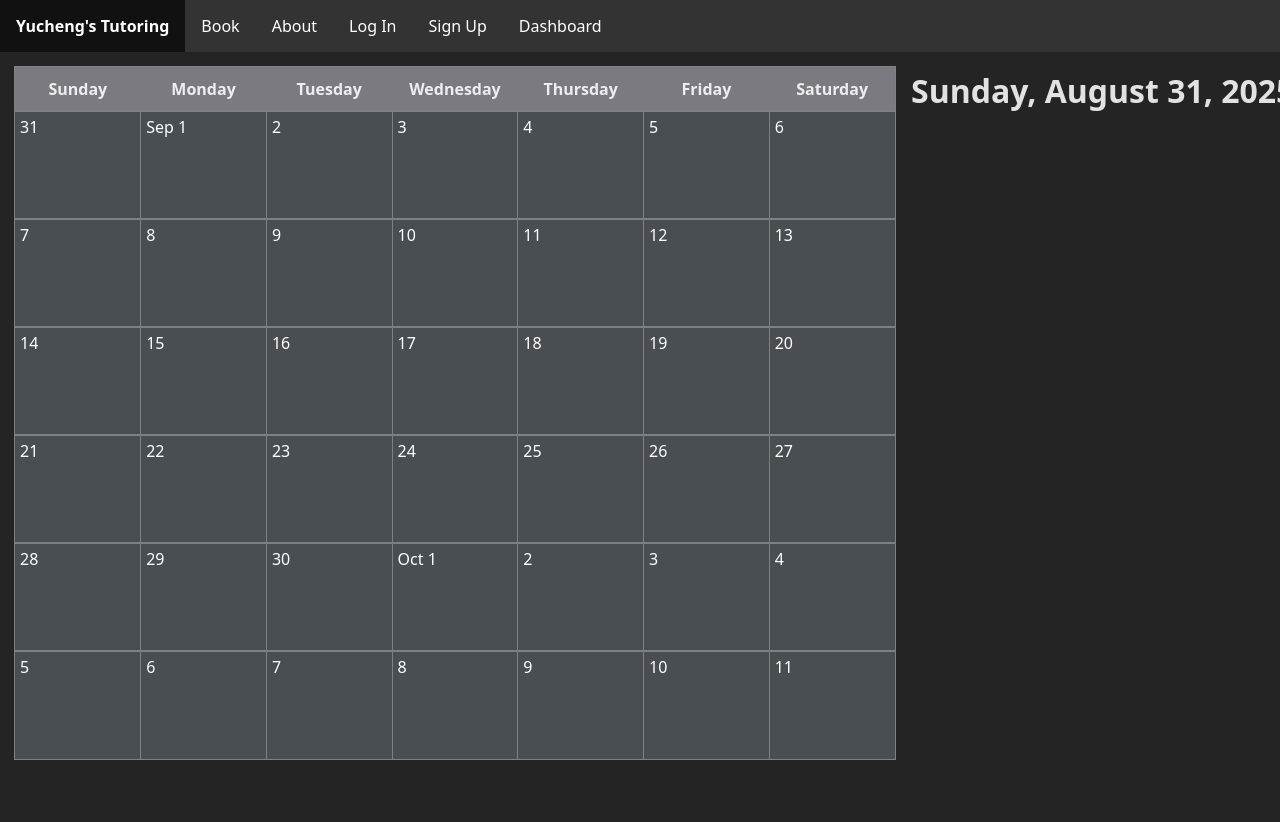
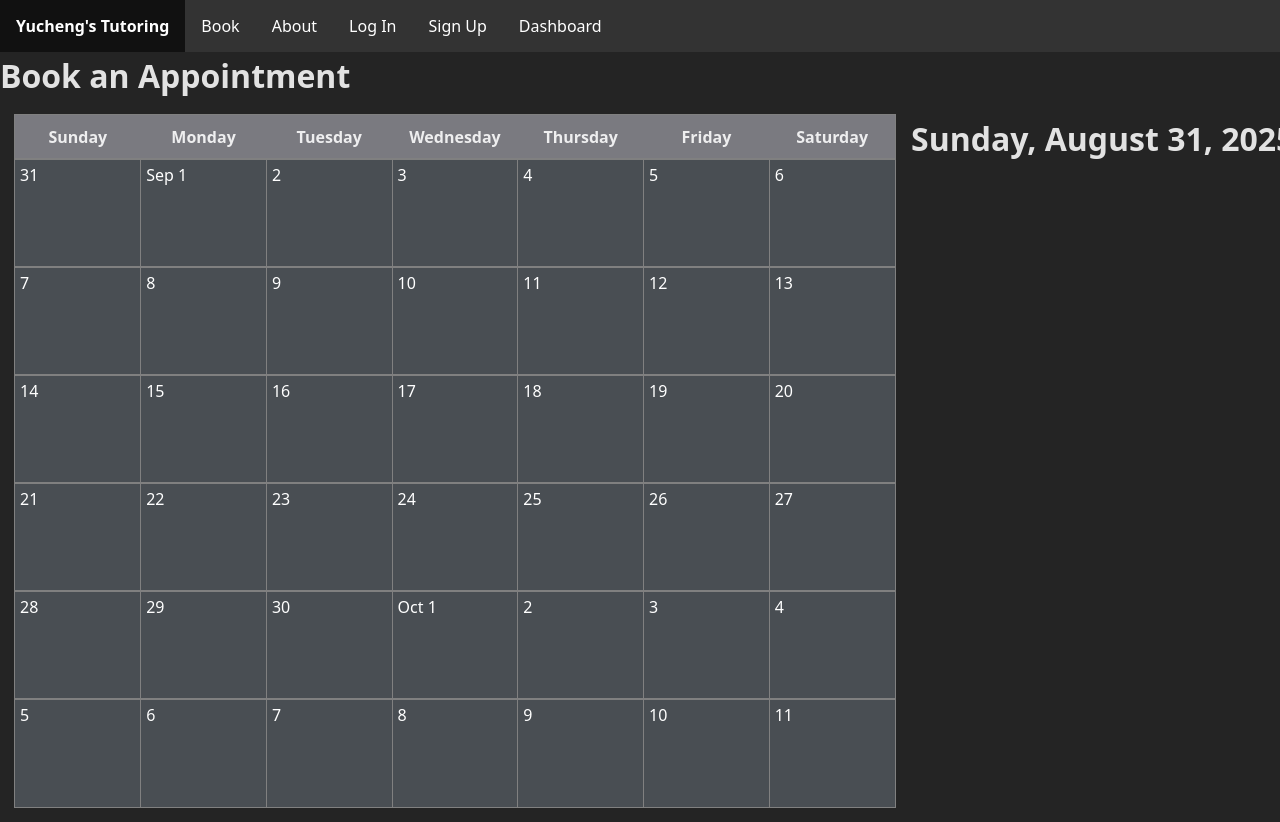
Before and after one commit to BlakeDiaz/tutoring_website, a React (Vite) app in the folder frontend/: page /book/2025-08-31 in a window 1280 px wide. Before the commit the page ends 800 px from the top, so only its background shows below. Built offline with nearby package versions, Linux system fonts and the light colour scheme; no server answers.

Commit message:
Highlight last clicked cell in calendar
The last cell clicked on the calendar in the booking page is now highlighted until a new cell is clicked.

```diff
--- a/frontend/src/Calendar.css
+++ b/frontend/src/Calendar.css
@@ -52,6 +52,10 @@ table.calendar > tbody > tr > td > a:hover {
     background-color: rgb(63, 64, 64);
 }
 
+table.calendar > tbody > tr > td > a.last-clicked {
+    background-color: rgb(28, 30, 32);
+}
+
 /* Calendar and AppointmentList positioning */
 .calendar-wrapper {
     overflow-x: auto;
--- a/frontend/src/Calendar.tsx
+++ b/frontend/src/Calendar.tsx
@@ -1,5 +1,5 @@
-import { type JSX } from "react";
-import { type Date, getDate, getCalendarDates, getAbbreviatedMonthString, dateToString } from "./dates";
+import { useState, type JSX } from "react";
+import { type Date, getDate, getCalendarDates, getAbbreviatedMonthString, dateToString, compareDates } from "./dates";
 import SiteNavbar from "./SiteNavbar";
 import { Link, Outlet } from "react-router";
 import "./Calendar.css";
@@ -7,19 +7,20 @@ import "./Calendar.css";
 const WEEK_COUNT = 6;
 
 function Calendar() {
-  return (
-    <div>
-      <SiteNavbar />
-      <div className="calendar-wrapper">
-        <div className="calendar-layout">
-          <div className="calendar-pane">{renderCalendar()}</div>
-          <div className="appointment-list-pane">
-            <Outlet />
-          </div>
-        </div>
-      </div>
-    </div>
-  );
+  const [last_clicked_link_date, setLastClickedLinkDate] = useState<Date>();
+
+  function getCalenderLinkClassName(date: Date) {
+    if (last_clicked_link_date === undefined) {
+      return "";
+    }
+    if (compareDates(last_clicked_link_date, date) !== 0) {
+      return "";
+    }
+    return "last-clicked";
+  }
+
+  function doCalenderLinkClick(date: Date) {
+    setLastClickedLinkDate(date);
   }
 
   const renderCalendar = (): JSX.Element => {
@@ -32,7 +33,11 @@ const renderCalendar = (): JSX.Element => {
         const cur_date = calendar_dates[i][j];
         row.push(
           <td key={dateToString(cur_date)}>
-          <Link to={{ pathname: `/book/${dateToString(cur_date)}` }}>{formatDate(cur_date)}</Link>
+            <CalendarLink
+              className={getCalenderLinkClassName(cur_date)}
+              date={cur_date}
+              onClick={doCalenderLinkClick}
+            ></CalendarLink>
           </td>
         );
       }
@@ -57,6 +62,40 @@ const renderCalendar = (): JSX.Element => {
     );
   };
 
+  return (
+    <div>
+      <SiteNavbar />
+      <h1>Book an Appointment</h1>
+      <div className="calendar-wrapper">
+        <div className="calendar-layout">
+          <div className="calendar-pane">{renderCalendar()}</div>
+          <div className="appointment-list-pane">
+            <Outlet />
+          </div>
+        </div>
+      </div>
+    </div>
+  );
+}
+
+type CalendarLinkProps = {
+  className: string;
+  date: Date;
+  onClick: (date: Date) => void;
+};
+
+function CalendarLink(props: CalendarLinkProps) {
+  function handleClick() {
+    return props.onClick(props.date);
+  }
+
+  return (
+    <Link className={props.className} onClick={handleClick} to={{ pathname: `/book/${dateToString(props.date)}` }}>
+      {formatDate(props.date)}
+    </Link>
+  );
+}
+
 /**
  * Formats a date into <Abbreviated month name> <Day number> format.
  * For example, the date {day: 7, month: 3, year: 2024} would be formatted as "Apr 7".
```
Lines whose indentation alone changed are shown as unchanged.
